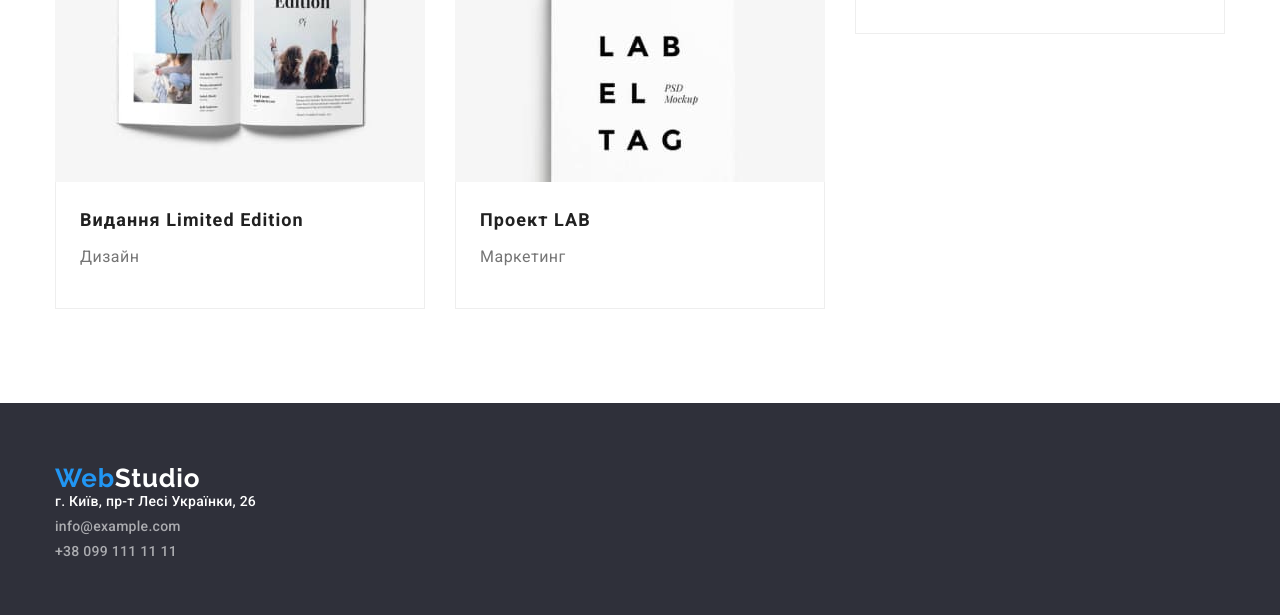
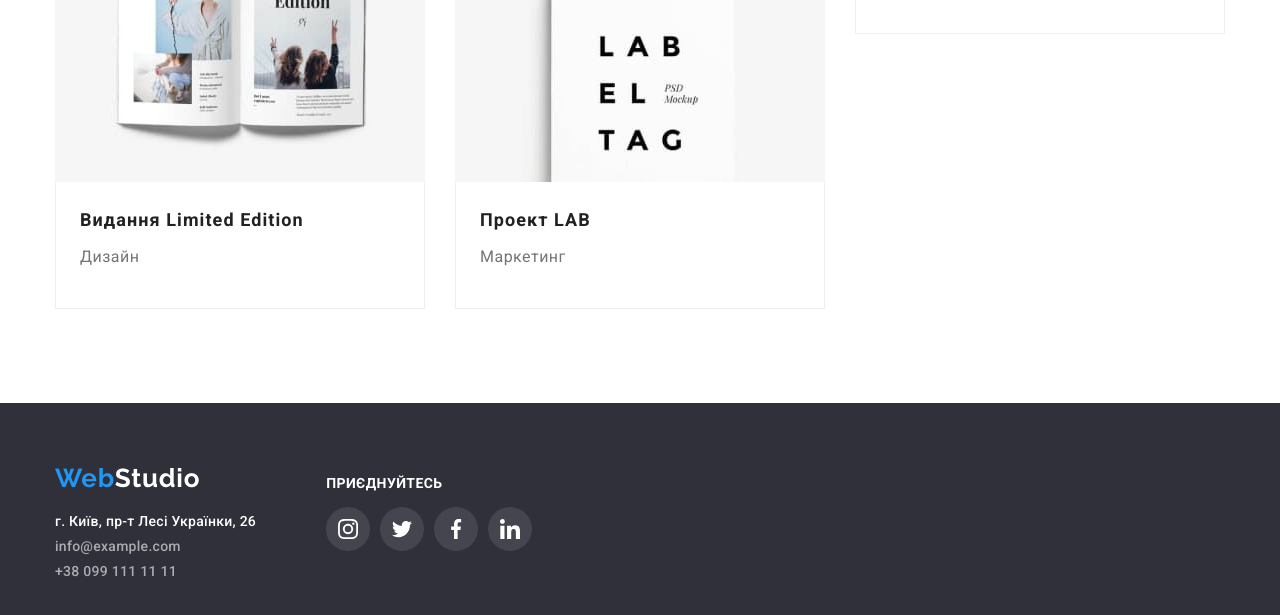
Before and after one commit to alexander-kulyk/goit-markup-hw-04, a plain HTML site: page portfolio.html in a window 1280 px wide. Shown: the part 1277-1892 px from the top of the page. Drawn offline with nearby package versions, Linux system fonts and the light colour scheme.

Commit message:
social icon footer (studio, portfolio)

```diff
--- a/css/styles.css
+++ b/css/styles.css
@@ -486,7 +486,7 @@ color:var(--logo-footer-color);
     margin-bottom: 9px;
 } */
 .contact-footer .item {
-    width: calc((100% - 18px)/3);
+    width: 100%;
     margin-bottom: 9px;
 }
 .contact-footer a {
@@ -514,11 +514,39 @@ color:var(--logo-footer-color);
     margin-bottom: 0;
     color: var(--logo-footer-color);
 }
+.footer-container{
+    display: flex;
 
+}
+.qqq{
+    margin-right: 70px;
+    display: flex;
+    flex-direction: column;
+}
+.social-list-footer{
+    padding-left: 0;
+}
+.title-social-h2{
+    color: var(--body-background-color);
+
+    font-family: 'Roboto';
+    font-style: normal;
+    font-weight: 700;
+    font-size: 14px;
+    line-height: 16px;
+    letter-spacing: 0.03em;
+    text-transform: uppercase;
+}
+.social-icon-footer{
+    background-color: rgba(255, 255, 255, 0.1);
+    border-radius: 50%;
+}
+.social-svg-footer{
+    fill: var(--body-background-color);
+}
 /* Портфоліо */
 .portfolio {
     display: none;
-
 }
 .portfolio-selection{
     margin-top: 0;
@@ -565,6 +593,8 @@ color:var(--logo-footer-color);
 /* .button-list .item {
     width: calc((100% - 32px)/5);
     margin-right: 8px; */
+
+/* social icon */
 
 
 /* Проект */
--- a/portfolio.html
+++ b/portfolio.html
@@ -28,11 +28,11 @@
                     <li class="item"> <a href="">Контакти</a> </li>
                 </ul>
             </nav>
-            <!-- контакти -->
-            <ul class="contact">
-                <li class="item"> <a href="mailto:info@devstudio.com"> info@devstudio.com</a></li>
-                <li class="item"> <a href="tel:+380961111111"> +38 096 111 11 11</a></li>
-            </ul>
+         <!-- контакти -->
+          <ul class="contact">
+            <li class="item "><a class="contact-link" href="mailto:info@devstudio.com"> <svg class="icon-envelope"><use href="/images/symbol-defs.svg#envelope"></use></svg> info@devstudio.com</a></li>
+            <li class="item"> <a class="contact-link" href="tel:+380961111111"><svg class="icon-smartphone"><use href="./images/symbol-defs.svg#smartphone"></use></svg> +38 096 111 11 11</a></li>
+          </ul>
         </div>
     </header>
     <!-- main -->
@@ -112,9 +112,10 @@
     </main>
     <!-- футер -->
     <footer class="footer">
-        <div class="container">
+        <div class="container footer-container">
+            <div class="qqq">
                 <a class="logo-footer" href="/"><span class="web-logo">Web</span>Studio</a>
-                <address>
+                <address class="address">
                     <ul class="contact-footer">
                         <li class="item">
                             <span class="street">
@@ -125,6 +126,16 @@
                         <li class="item"><a href="tel:+380991111111">+38 099 111 11 11</a></li>
                     </ul>
                 </address>
+            </div>
+            <div class="social-footer">
+                <h2 class="title-social-h2">ПРИЄДНУЙТЕСЬ</h2>
+                <ul class="social-icon-list social-list-footer">
+                    <li class="social-icon social-icon-footer"><a href="https://www.instagram.com" target="_blank"><svg class="social-svg social-svg-footer"><use href="./images/symbol-defs.svg#instagram"></use></svg></a></li>
+                    <li class="social-icon social-icon-footer"><a href="https://twitter.com" target="_blank"><svg class="social-svg social-svg-footer"><use href="./images/symbol-defs.svg#twitter"></use></svg></a></li>
+                    <li class="social-icon social-icon-footer"><a href="https://www.facebook.com" target="_blank"><svg class="social-svg social-svg-footer"><use href="./images/symbol-defs.svg#facebook"></use></svg></a></li>
+                    <li class="social-icon social-icon-footer"><a href="https://linkedin.com" target="_blank"><svg class="social-svg social-svg-footer"><use href="./images/symbol-defs.svg#linkedin"></use></svg></a></li>
+                </ul>
+            </div>
         </div>
     </footer>
 </body>
```
Also changed, not shown: index.html (+12 -1 lines).
